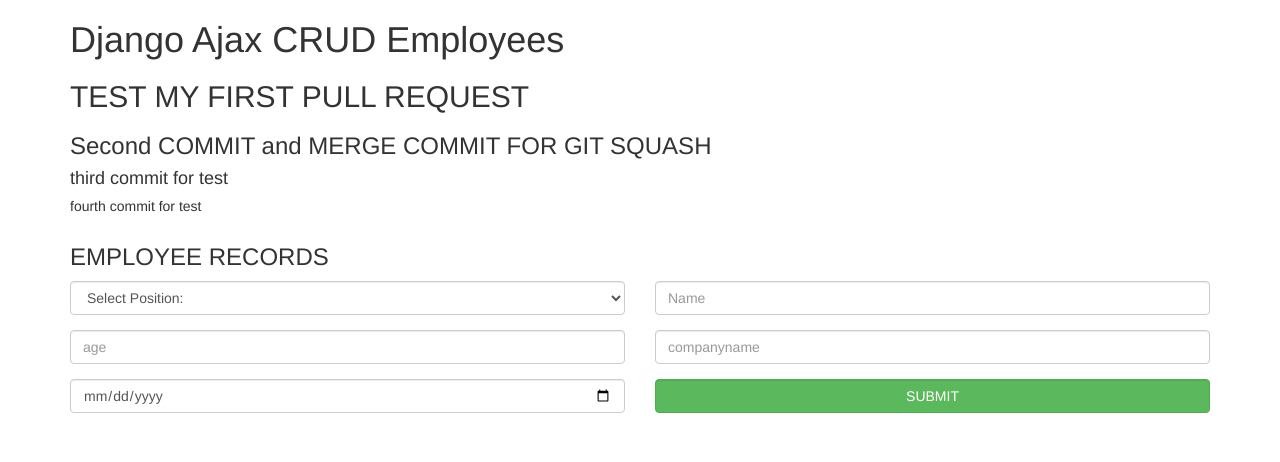
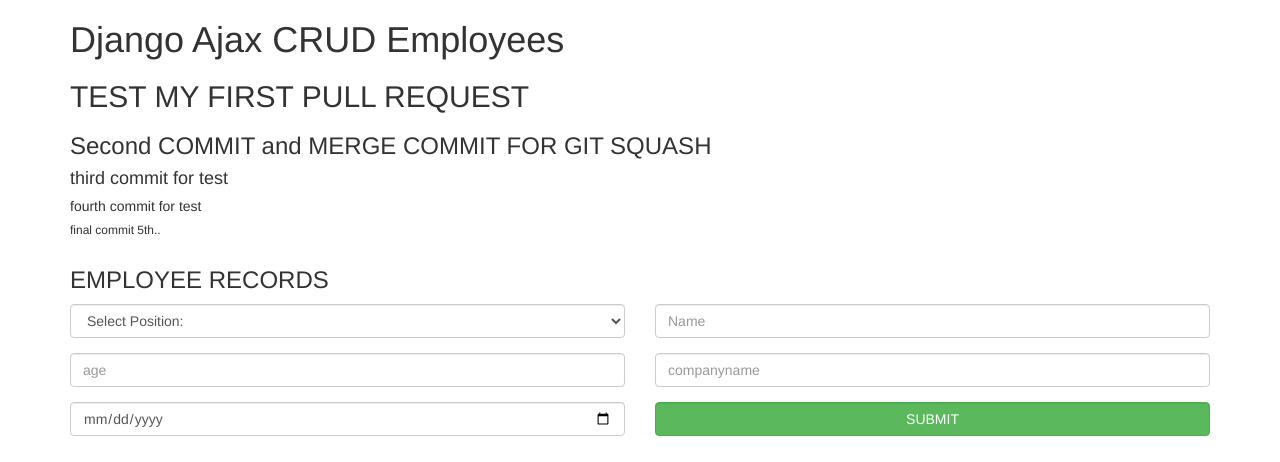
Before and after one commit to AcqDev13/manage-employees-project, a Django app: page /crud/ in a window 1280 px wide. Shown: the top 462 px of the page. Run offline with Django 3.2, Linux system fonts and the light colour scheme; data comes from the database, SQL or seed files in the repository; some libraries are stand-ins or nearby versions.

Commit message:
final commit

```diff
--- a/templates/crud_ajax/crud.html
+++ b/templates/crud_ajax/crud.html
@@ -10,6 +10,7 @@
     <h3>Second COMMIT and MERGE COMMIT FOR GIT SQUASH</h3>
     <h4>third commit for test</h4>
     <h5>fourth commit for test</h5>
+    <h6>final commit 5th..</h6>
 
     <div class="row">
       <div class="col-md-12 ">
```
